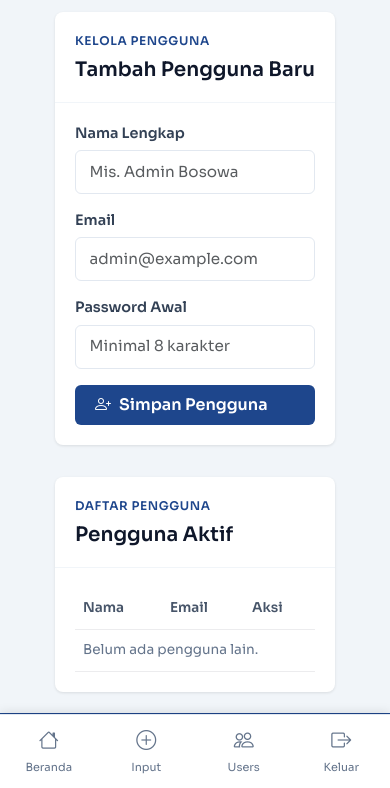
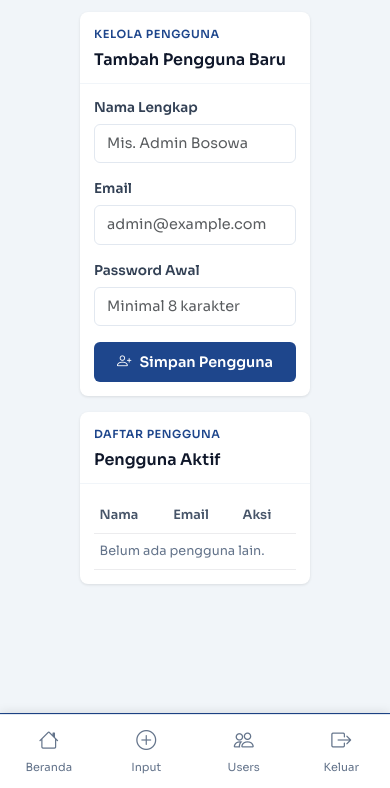
Before and after one commit to muhtegaralfikri/revenue-bosowa-ci, a CodeIgniter 4 app: the page made by app/Views/users/index.php in a window 390 px wide. Shown: the part 56-844 px from the top of the page. Run offline with PHP 8.4 and a stand-in for CodeIgniter, Linux system fonts and the light colour scheme; the template is opened without the code that fills it, so the values that code supplies are empty; some libraries are stand-ins or nearby versions.

Commit message:
style: add responsive CSS for dashboard and users pages
- Dashboard: filter, summary cards, charts responsive
- Users: form, table, modal responsive for mobile

Co-authored-by: factory-droid[bot] <138933559+factory-droid[bot]@users.noreply.github.com>

```diff
--- a/app/Views/users/index.php
+++ b/app/Views/users/index.php
@@ -261,8 +261,29 @@
     }
 
     @media (max-width: 768px) {
+        .user-shell {
+            gap: 1.25rem;
+        }
+
+        .dashboard-card .card-header {
+            padding: 1rem;
+        }
+
+        .dashboard-card .card-body {
+            padding: 1rem;
+        }
+
+        .card-title {
+            font-size: 1.1rem;
+        }
+
         .form-grid {
             grid-template-columns: 1fr;
+        }
+
+        .btn-create {
+            width: 100%;
+            justify-content: center;
         }
 
         .user-table th,
@@ -277,6 +298,55 @@
 
         .btn-action span {
             display: none;
+        }
+    }
+
+    @media (max-width: 576px) {
+        .user-shell {
+            gap: 1rem;
+        }
+
+        .dashboard-card .card-header,
+        .dashboard-card .card-body {
+            padding: 0.85rem;
+        }
+
+        .eyebrow {
+            font-size: 0.7rem;
+        }
+
+        .card-title {
+            font-size: 1rem;
+        }
+
+        .form-field label {
+            font-size: 0.85rem;
+        }
+
+        .form-field .form-control {
+            padding: 0.5rem 0.75rem;
+            font-size: 0.9rem;
+        }
+
+        .btn-create {
+            padding: 0.5rem 1rem;
+            font-size: 0.9rem;
+        }
+
+        .user-table th,
+        .user-table td {
+            padding: 0.5rem 0.35rem;
+            font-size: 0.8rem;
+        }
+
+        .modal-content {
+            width: 95%;
+        }
+
+        .modal-header,
+        .modal-body,
+        .modal-footer {
+            padding: 0.85rem;
         }
     }
 </style>
```
Also changed, not shown: app/Views/dashboard/index.php (+82 -0 lines).
